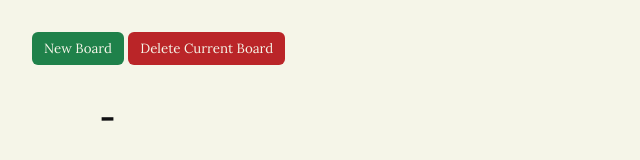
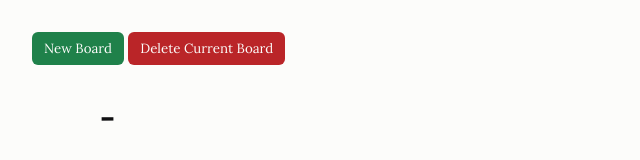
Before and after one commit to devinmd/cardboard, a website: page public/index.html in a window 1280 px wide. Shown: the whole page, without its empty margins (0-640 px from the left). Drawn offline with Linux system fonts and the light colour scheme; no server answers.

Commit message:
changed bg colors

```diff
--- a/index.js
+++ b/index.js
@@ -96,8 +96,6 @@ app.put("/api/board/:id/", (req, res) => {
   // get current data
   const fileContent = JSON.parse(fs.readFileSync(`public/resources/boards/board-${req.params.id}.json`, "utf8"));
 
-  console.log(req.body);
-
   fileContent.cards.push(req.body);
 
   // Synchronously write the modified content back to the file
--- a/public/script.js
+++ b/public/script.js
@@ -11,6 +11,7 @@ async function fetchAllBoards() {
     for (index in Object.keys(boards)) {
       let id = Object.keys(boards)[index];
       let btn = document.createElement("button");
+      btn.className = 'accent'
       btn.innerHTML = boards[id];
       btn.onclick = function () {
         loadBoard(id);
--- a/public/style.css
+++ b/public/style.css
@@ -1,14 +1,13 @@
 :root {
-  --bg-l2: #ffffef;
-  --bg-l1: #fafaec;
-  --bg: #f5f5e8;
-  --bg-d1: #ecece1;
-  --bg-d1-ds: #e1e1d6;
-  --bg-d2: #e3e3d8;
-  --bg-d2-ds: #d4d4c9;
-  --bg-d3: #dadacc;
-  --bg-d4: #d1d1c5;
-  --bg-d5: #c8c8ba;
+
+  --bg-l2: #ffffff;
+  --bg-l1: #fffffc;
+  --bg: #fcfcfa; /* slight yellow tint */
+  --bg-d1: #f4f4eb;
+  --bg-d2: #eaeadd;
+  --bg-d3: #ddddd2;
+  --bg-d4: #d3d3c7;
+  --bg-d5: #c5c5b7;
 
   --text-l7: #808090;
   --text-l6: #70707e;
```
Also changed, not shown: 1 other file.
